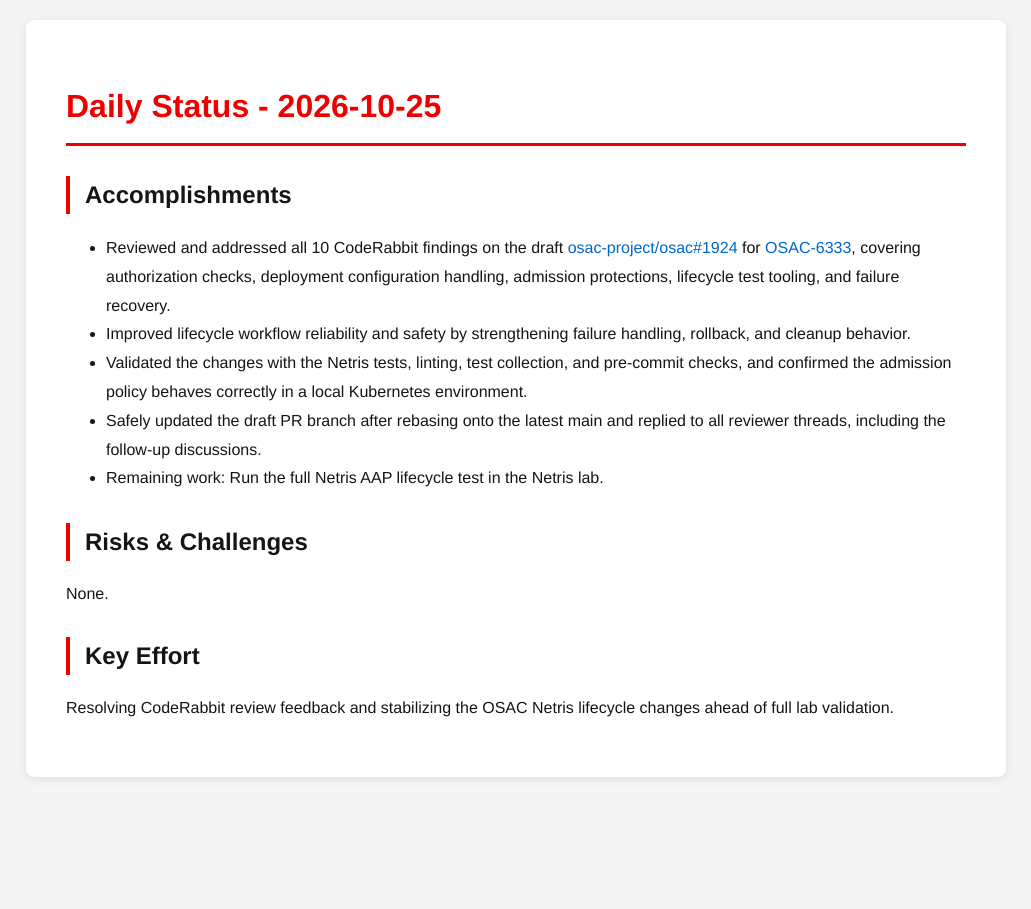
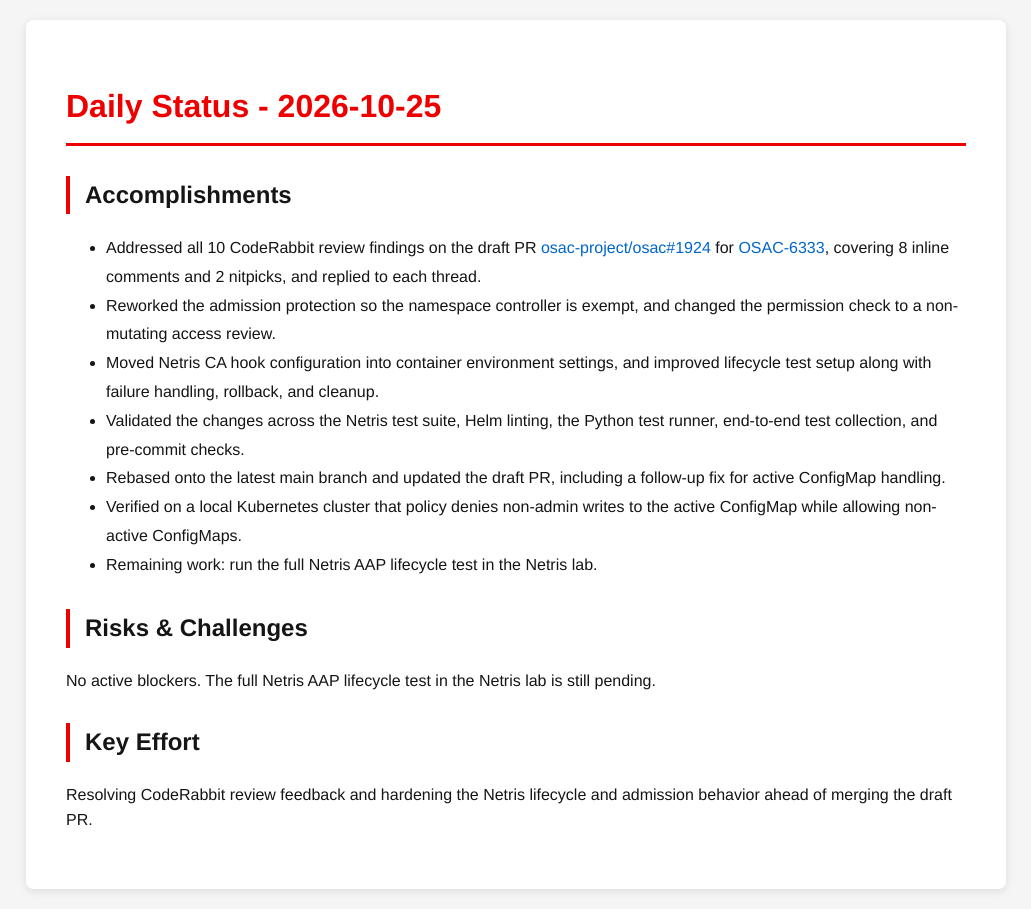
Before and after one commit to tzvatot/daily-status, a Jekyll site: the page built from 2026-10-25.md, in a window 1280 px wide. Shown: the whole page, without its empty margins (124-1155 px from the left). Built offline with Jekyll 4.4.1, drawn with Linux system fonts in a browser that asks for light colours.

Commit message:
Daily status update - 2026-10-25

```diff
--- a/2026-10-25.md
+++ b/2026-10-25.md
@@ -7,14 +7,16 @@
 # Daily Status - 2026-10-25
 
 ## Accomplishments
-- Reviewed and addressed all 10 CodeRabbit findings on the draft [osac-project/osac#1924](https://github.com/osac-project/osac/pull/1924) for [OSAC-6333](https://redhat.atlassian.net/browse/OSAC-6333), covering authorization checks, deployment configuration handling, admission protections, lifecycle test tooling, and failure recovery.
-- Improved lifecycle workflow reliability and safety by strengthening failure handling, rollback, and cleanup behavior.
-- Validated the changes with the Netris tests, linting, test collection, and pre-commit checks, and confirmed the admission policy behaves correctly in a local Kubernetes environment.
-- Safely updated the draft PR branch after rebasing onto the latest main and replied to all reviewer threads, including the follow-up discussions.
-- Remaining work: Run the full Netris AAP lifecycle test in the Netris lab.
+- Addressed all 10 CodeRabbit review findings on the draft PR [osac-project/osac#1924](https://github.com/osac-project/osac/pull/1924) for [OSAC-6333](https://redhat.atlassian.net/browse/OSAC-6333), covering 8 inline comments and 2 nitpicks, and replied to each thread.
+- Reworked the admission protection so the namespace controller is exempt, and changed the permission check to a non-mutating access review.
+- Moved Netris CA hook configuration into container environment settings, and improved lifecycle test setup along with failure handling, rollback, and cleanup.
+- Validated the changes across the Netris test suite, Helm linting, the Python test runner, end-to-end test collection, and pre-commit checks.
+- Rebased onto the latest main branch and updated the draft PR, including a follow-up fix for active ConfigMap handling.
+- Verified on a local Kubernetes cluster that policy denies non-admin writes to the active ConfigMap while allowing non-active ConfigMaps.
+- Remaining work: run the full Netris AAP lifecycle test in the Netris lab.
 
 ## Risks & Challenges
-None.
+No active blockers. The full Netris AAP lifecycle test in the Netris lab is still pending.
 
 ## Key Effort
-Resolving CodeRabbit review feedback and stabilizing the OSAC Netris lifecycle changes ahead of full lab validation.
+Resolving CodeRabbit review feedback and hardening the Netris lifecycle and admission behavior ahead of merging the draft PR.
```
